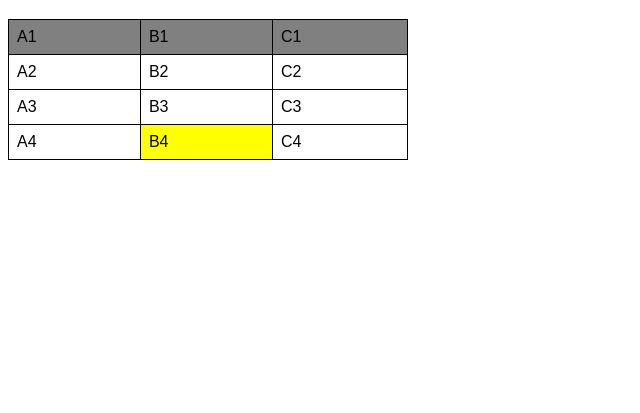
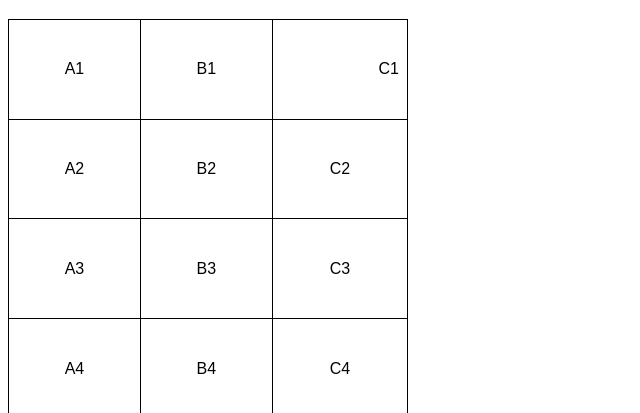
Before and after one commit to wallacyfalcao/html-css, a plain HTML site: page exercícios/ex023/tabela001.html in a window 1280 px wide. Shown: the part 61-474 px from the top of the page, without its empty margins (0-640 px from the left). Drawn offline with Linux system fonts and the light colour scheme.

Commit message:
atualizei tabela001

```diff
--- a/exercícios/ex023/tabela001.html
+++ b/exercícios/ex023/tabela001.html
@@ -11,20 +11,19 @@
 
         table {
             width: 400px;
+            height: 400px;
             border-collapse: collapse;
-        }
-
-        tr.linha {
-            background-color: gray;
         }
 
         td {
             border: 1px solid black;
             padding: 8px;
+            text-align: center; /* Alinhamento horizontal */
+            vertical-align: middle;
         }
 
-        td.dado {
-            background-color: yellow;
+        .numero {
+            text-align: right;
         }
     </style>
 </head>
@@ -39,10 +38,10 @@
 
     -->
     <table>
-        <tr class="linha"> <!--Primeira linha-->
+        <tr> <!--Primeira linha-->
             <td>A1</td>
             <td>B1</td>
-            <td>C1</td>
+            <td class="numero">C1</td>
         </tr>
         <tr> <!--Segunda linha-->
             <td>A2</td>
@@ -56,7 +55,7 @@
         </tr>
         <tr> <!--Quarta linha-->
             <td>A4</td>
-            <td class="dado">B4</td>
+            <td>B4</td>
             <td>C4</td>
         </tr>
     </table>
```
